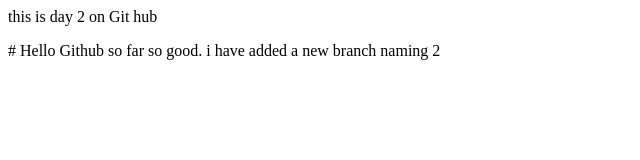
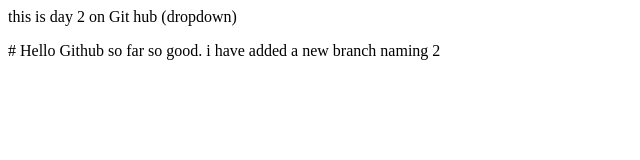
Before and after one commit to arslansaverah/Day2, a plain HTML site: page index.html in a window 1280 px wide. Shown: the whole page, without its empty margins (0-640 px from the left). Drawn offline with Linux system fonts and the light colour scheme.

Commit message:
dropdown

```diff
--- a/index.html
+++ b/index.html
@@ -1,3 +1,3 @@
-<p>this is day 2 on Git hub</p>
+<p>this is day 2 on Git hub (dropdown)</p>
 # Hello Github so far so good.
 i have added a new branch naming 2
```
